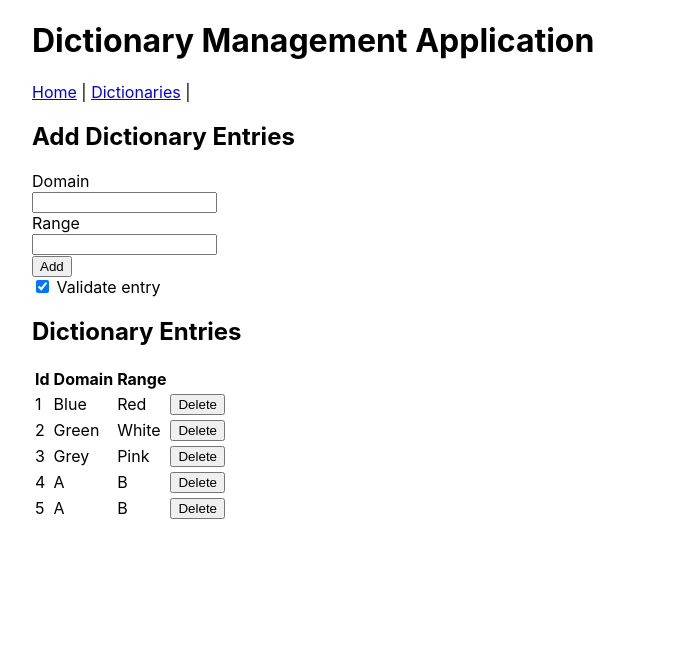
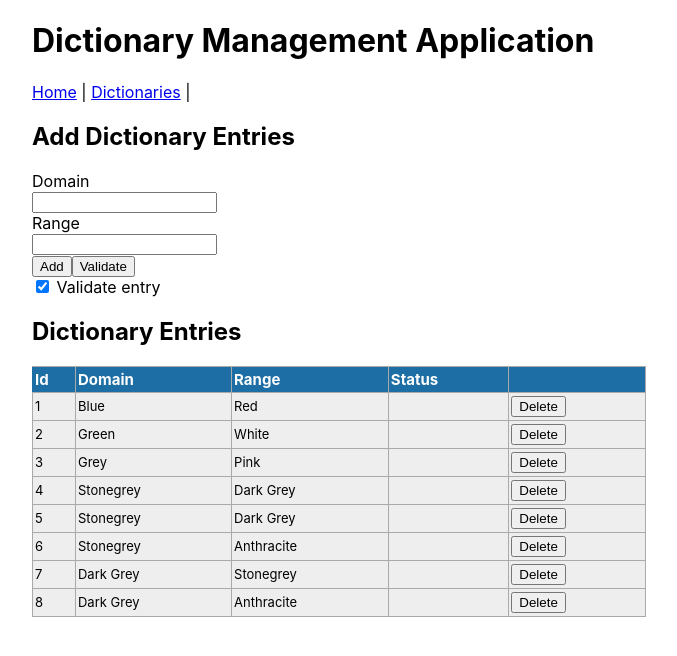
Before and after one commit to radpl/dict-manager, a React (Create React App) app: page /entries/1 in a window 1280 px wide. Shown: the top 656 px of the page, without its empty margins (96-773 px from the left). Built offline with nearby package versions, Linux system fonts and the light colour scheme; data requests are answered from the project's data file.

Commit message:
Validation rules for dictionary

```diff
--- /dev/null
+++ b/src/components/EntriesList.css
@@ -0,0 +1,29 @@
+table {
+  border: 1px solid #1c6ea4;
+  background-color: #eeeeee;
+  width: 60%;
+  text-align: left;
+  border-collapse: collapse;
+}
+table td,
+table th {
+  border: 1px solid #aaaaaa;
+  padding: 3px 2px;
+}
+table tbody td {
+  font-size: 13px;
+}
+
+table thead {
+  background: #1c6ea4;
+  border-bottom: 1px solid #333333;
+}
+table thead th {
+  font-size: 15px;
+  font-weight: bold;
+  color: #ffffff;
+  border-left: 1px solid #d0e4f5;
+}
+table thead th:first-child {
+  border-left: none;
+}
--- a/src/components/EntriesList.js
+++ b/src/components/EntriesList.js
@@ -1,5 +1,6 @@
 import React, { Component } from "react";
 import PropTypes from "prop-types";
+import "./EntriesList.css";
 
 class EntriesList extends Component {
   // eslint-disable-next-line no-useless-constructor
@@ -19,6 +20,7 @@ class EntriesList extends Component {
               <th>Id</th>
               <th>Domain</th>
               <th>Range</th>
+              <th>Status</th>
               <th />
             </tr>
           </thead>
@@ -29,6 +31,7 @@ class EntriesList extends Component {
                   <td>{entry.id}</td>
                   <td>{entry.domain}</td>
                   <td>{entry.range}</td>
+                  <td>{entry.status && entry.status}</td>
                   <td>
                     <button onClick={() => this.props.handleDelete(entry.id)}>
                       Delete
--- a/src/components/EntriesPage.js
+++ b/src/components/EntriesPage.js
@@ -18,6 +18,7 @@ class EntriesPage extends React.Component {
     this.handleChange = this.handleChange.bind(this);
     this.handleCheck = this.handleCheck.bind(this);
     this.handleSave = this.handleSave.bind(this);
+    this.handleValidate = this.handleValidate.bind(this);
   }
 
   handleChange = event => {
@@ -45,6 +46,8 @@ class EntriesPage extends React.Component {
       if (!this.state.dictId) return;
 
       entry.dictId = this.state.dictId;
+      entry.drKey = entry.domain + entry.range;
+      entry.rdKey = entry.range + entry.domain;
       const result = await saveEntry(entry);
       this.setState({ entries: [...entries, result] });
     } catch (error) {
@@ -80,6 +83,7 @@ class EntriesPage extends React.Component {
       this.setState({ errors });
       return false;
     }
+
     //isDuplicateDomain
     found = entries.find(item => item.domain === entry.domain);
     if (found) {
@@ -87,6 +91,7 @@ class EntriesPage extends React.Component {
       this.setState({ errors });
       return false;
     }
+
     //isCycle
     found = entries.find(
       item => item.domain === entry.range && item.range === entry.domain
@@ -96,6 +101,7 @@ class EntriesPage extends React.Component {
       this.setState({ errors });
       return false;
     }
+
     //isChain
     found = entries.find(item => item.range === entry.domain);
     if (found) {
@@ -119,6 +125,135 @@ class EntriesPage extends React.Component {
     }
   };
 
+  handleValidate = event => {
+    event.preventDefault();
+    const { entries } = this.state;
+    alert("handle validate");
+
+    this.validateEntryStatus(entries);
+  };
+
+  validateEntryStatus = entries => {
+    const domainRangeKeys = {};
+    const rangeDomainKeys = {};
+    const domainKeys = {};
+    const rangeKeys = {};
+
+    const duplicates = {};
+    const cycles = {};
+    const domains = {};
+    const ranges = {};
+
+    for (let i = 0; i < entries.length; i++) {
+      //identify duplicates
+      if (domainRangeKeys[entries[i].drKey]) {
+        domainRangeKeys[entries[i].drKey].push(i);
+        for (let j = 0; j < domainRangeKeys[entries[i].drKey].length; j++) {
+          duplicates[domainRangeKeys[entries[i].drKey][j]] = true;
+        }
+      } else {
+        domainRangeKeys[entries[i].drKey] = [i];
+      }
+      //populate for cycles identification
+      if (rangeDomainKeys[entries[i].rdKey]) {
+        rangeDomainKeys[entries[i].rdKey].push(i);
+      } else {
+        rangeDomainKeys[entries[i].rdKey] = [i];
+      }
+
+      //identify duplicate domains
+      if (domainKeys[entries[i].domain]) {
+        domainKeys[entries[i].domain].push(i);
+        for (let j = 0; j < domainKeys[entries[i].domain].length; j++) {
+          domains[domainKeys[entries[i].domain][j]] = true;
+        }
+      } else {
+        domainKeys[entries[i].domain] = [i];
+      }
+
+      //populate for chains identification
+      if (rangeKeys[entries[i].range]) {
+        rangeKeys[entries[i].range].push(i);
+      } else {
+        rangeKeys[entries[i].range] = [i];
+      }
+
+      //pupulate status
+      entries[i].status = "Valid";
+    }
+
+    const drKeys = Object.keys(domainRangeKeys);
+    //identify cycles
+    for (let i = 0; i < drKeys.length; i++) {
+      let rdKey = rangeDomainKeys[drKeys[i]];
+      if (rdKey) {
+        for (let j = 0; j < rdKey.length; j++) {
+          cycles[rdKey[j]] = true;
+        }
+      }
+    }
+
+    const rKeys = Object.keys(rangeKeys);
+    //identify chains
+    for (let i = 0; i < rKeys.length; i++) {
+      let dKey = domainKeys[rKeys[i]];
+      if (dKey) {
+        for (let j = 0; j < dKey.length; j++) {
+          ranges[dKey[j]] = true;
+        }
+      }
+    }
+
+    //update status
+    const domainsKeys = Object.keys(domains);
+    const duplicateKeys = Object.keys(duplicates);
+    const rangesKeys = Object.keys(ranges);
+    const cycleKeys = Object.keys(cycles);
+
+    for (let i = 0; i < domainsKeys.length; i++) {
+      if (entries[domainsKeys[i]].status === "Valid") {
+        entries[domainsKeys[i]].status = "Forks";
+      } else {
+        entries[domainsKeys[i]].status += " Forks";
+      }
+    }
+
+    for (let i = 0; i < duplicateKeys.length; i++) {
+      if (entries[duplicateKeys[i]].status === "Valid") {
+        entries[duplicateKeys[i]].status = "Duplicate";
+      } else if (entries[duplicateKeys[i]].status.includes("Forks")) {
+        entries[duplicateKeys[i]].status = entries[
+          duplicateKeys[i]
+        ].status.replace("Forks", "Duplicate");
+      } else {
+        entries[duplicateKeys[i]].status += " Duplicate";
+      }
+    }
+
+    for (let i = 0; i < rangesKeys.length; i++) {
+      if (entries[rangesKeys[i]].status === "Valid") {
+        entries[rangesKeys[i]].status = "Chain";
+      } else {
+        entries[rangesKeys[i]].status += " Chain";
+      }
+    }
+
+    for (let i = 0; i < cycleKeys.length; i++) {
+      if (entries[cycleKeys[i]].status === "Valid") {
+        entries[cycleKeys[i]].status = "Cycle";
+      } else if (entries[cycleKeys[i]].status.includes("Chain")) {
+        entries[cycleKeys[i]].status = entries[cycleKeys[i]].status.replace(
+          "Chain",
+          "Cycle"
+        );
+      } else {
+        entries[cycleKeys[i]].status += " Cycle";
+      }
+    }
+
+    this.setState({ entries: [...entries] });
+  };
+
   async componentDidMount() {
     const dictId = this.props.match.params.id;
     this.setState({ dictId });
@@ -138,6 +273,7 @@ class EntriesPage extends React.Component {
           handleChange={this.handleChange}
           handleSave={this.handleSave}
           handleCheck={this.handleCheck}
+          handleValidate={this.handleValidate}
           domain={this.state.entry.domain}
           range={this.state.entry.range}
           errors={this.state.errors}
--- a/src/components/EntryForm.js
+++ b/src/components/EntryForm.js
@@ -14,6 +14,7 @@ class EntryForm extends Component {
       handleSave,
       handleChange,
       handleCheck,
+      handleValidate,
       errors = {}
     } = this.props;
     return (
@@ -35,6 +36,7 @@ class EntryForm extends Component {
             error={errors.range}
           />
           <button>Add</button>
+          <button onClick={handleValidate}>Validate</button>
           <Checkbox
             name="validate"
             label="Validate entry"
--- a/tools/db.json
+++ b/tools/db.json
@@ -10,31 +10,65 @@
       "dictId": 1,
       "id": 1,
       "domain": "Blue",
-      "range": "Red"
+      "range": "Red",
+      "drKey": "BlueRed",
+      "rdKey": "RedBlue"
     },
     {
       "dictId": 1,
       "id": 2,
       "domain": "Green",
-      "range": "White"
+      "range": "White",
+      "drKey": "GreenWhite",
+      "rdKey": "WhiteGreen"
     },
     {
       "dictId": 1,
       "id": 3,
       "domain": "Grey",
-      "range": "Pink"
+      "range": "Pink",
+      "drKey": "GreyPink",
+      "rdKey": "PinkGrey"
     },
     {
-      "domain": "A",
-      "range": "B",
+      "domain": "Stonegrey",
+      "range": "Dark Grey",
       "dictId": "1",
+      "drKey": "StonegreyDark Grey",
+      "rdKey": "Dark GreyStonegrey",
       "id": 4
     },
     {
-      "domain": "A",
-      "range": "B",
+      "domain": "Stonegrey",
+      "range": "Dark Grey",
       "dictId": "1",
+      "drKey": "StonegreyDark Grey",
+      "rdKey": "Dark GreyStonegrey",
       "id": 5
+    },
+    {
+      "domain": "Stonegrey",
+      "range": "Anthracite",
+      "dictId": "1",
+      "drKey": "StonegreyAnthracite",
+      "rdKey": "AnthraciteStonegrey",
+      "id": 6
+    },
+    {
+      "domain": "Dark Grey",
+      "range": "Stonegrey",
+      "dictId": "1",
+      "drKey": "Dark GreyStonegrey",
+      "rdKey": "StonegreyDark Grey",
+      "id": 7
+    },
+    {
+      "domain": "Dark Grey",
+      "range": "Anthracite",
+      "dictId": "1",
+      "drKey": "Dark GreyAnthracite",
+      "rdKey": "AnthraciteDark Grey",
+      "id": 8
     }
   ]
 }
```
Also changed, not shown: tools/sampleData.js (+26 -5 lines).
